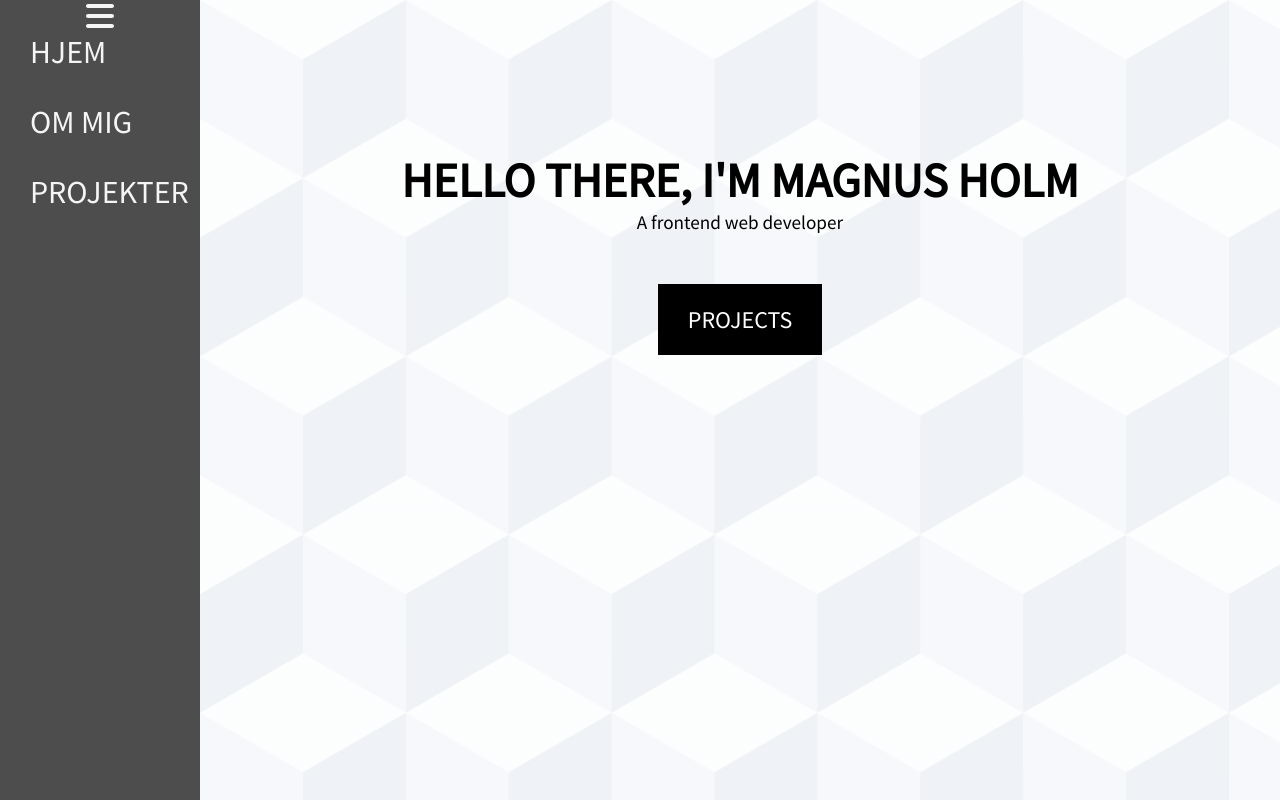
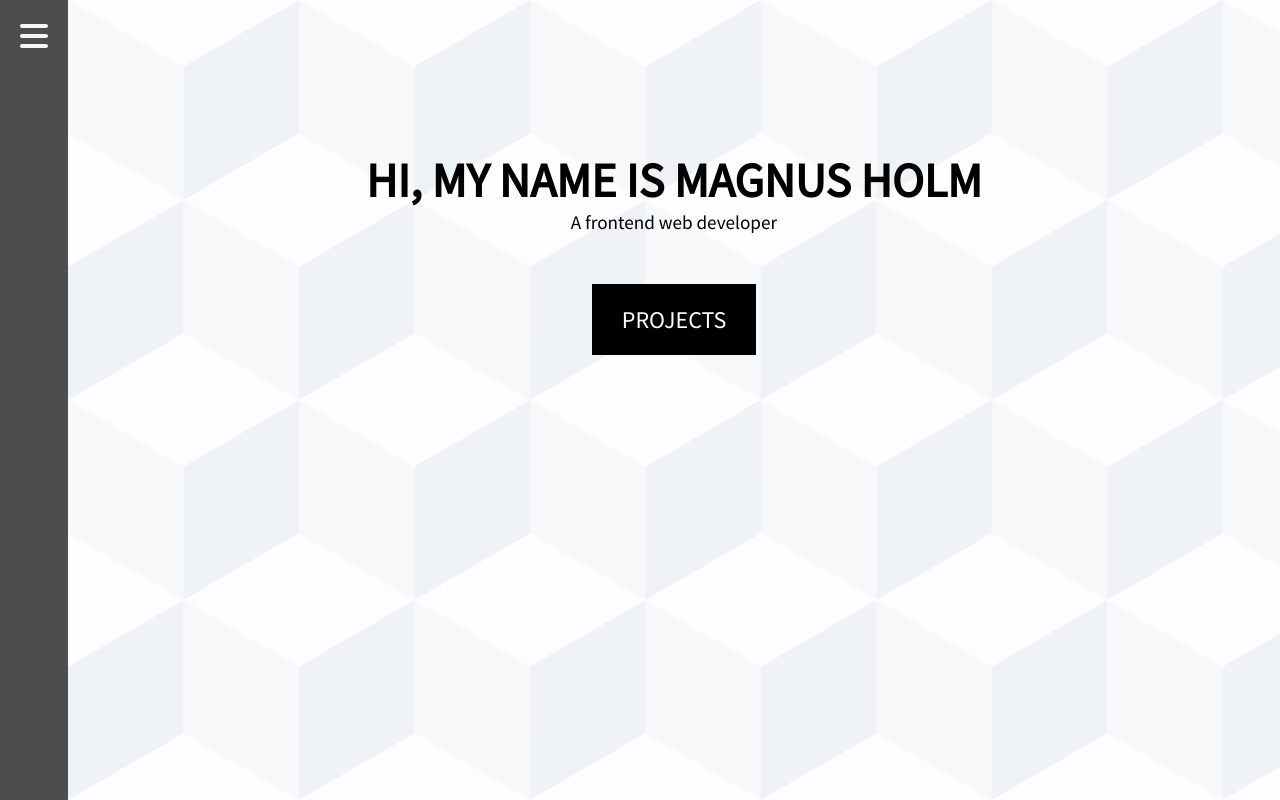
Before and after one commit to Magnus-T-Holm/Portfolio-Website, a React (Create React App) app in the folder portfolio/: page / in a window 1280 px wide. Shown: the top 800 px of the page. Built offline with nearby package versions, Linux system fonts and the light colour scheme.

Commit message:
Update to nav

```diff
--- a/portfolio/src/App.css
+++ b/portfolio/src/App.css
@@ -61,17 +61,31 @@ main {
 
 /*-------- Aside / Nav --------*/
 aside {
-  width: 200px;
   height: 100%;
-  text-align: center;
   position: fixed;
   top: 0;
   background-color: #4d4d4d;
   color: whitesmoke;
 }
 
-#nav_open_button {
+aside svg {
   font-size: xx-large;
+  padding: 20px 20px 100vh 20px;
+  cursor: pointer;
+}
+
+.menu_open_button {
+  padding: 20px;
+}
+
+.menu_closed {
+  display: none;
+}
+
+aside nav {
+  width: 220px;
+  margin-left: 30px;
+
 }
 
 aside ul {
@@ -79,8 +93,6 @@ aside ul {
   display: flex;
   flex-direction: column;
   gap: 30px;
-  align-items: baseline;
-  margin-left: 30px;
 }
 
 aside ul li a {
@@ -90,11 +102,28 @@ aside ul li a {
   text-transform: uppercase;
 }
 
+#language_selectors {
+  margin-top: 40px;
+  margin-right: 30px;
+  display: flex;
+  justify-content: space-between;
+}
+
+#language_selectors a {
+  text-decoration: none;
+  color: whitesmoke;
+  text-transform: uppercase;
+}
+
 /*------------ Sections ------------*/
 /*-------- General --------*/
-#section_wrapper {
+main>div {
   width: 100%;
-  margin-left: 200px;
+  margin-left: 250px;
+}
+
+main .menu_closed_wrapper {
+  margin-left: 68px;
 }
 
 /*-------- Home --------*/
--- a/portfolio/src/components/Aside.js
+++ b/portfolio/src/components/Aside.js
@@ -13,6 +13,21 @@ const Aside = () => {
     isDanish = true
   } else {
     isDanish = false
+  }
+
+  function menuOpenClose() {
+    const nav = document.querySelector("nav");
+    const menu_button = document.querySelector("#menu_button");
+    const section_wrapper = document.querySelector("#section_wrapper");
+    if (nav.classList.contains("menu_closed")) {
+      menu_button.classList.add("menu_open_button");
+      nav.classList.remove("menu_closed");
+      section_wrapper.classList.remove("menu_closed_wrapper");
+    } else {
+      menu_button.classList.remove("menu_open_button");
+      nav.classList.add("menu_closed");
+      section_wrapper.classList.add("menu_closed_wrapper");
+    }
   }
 
   function languageSwitchDanish() {
@@ -64,13 +79,18 @@ const Aside = () => {
 
   return (
     <aside>
-      <FontAwesomeIcon icon={faBars} id="nav_open_button" />
-      <nav>
+      <FontAwesomeIcon icon={faBars} id="menu_button" onClick={menuOpenClose} />
+      <nav className="menu_closed">
         <ul>
           <li><a href="./#" data-danish="Hjem" data-english="Home" onPointerEnter={glitchText}>{isDanish ? "Hjem" : "Home"}</a></li>
           <li><a href="./#about" data-danish="Om mig" data-english="About" onPointerEnter={glitchText}>{isDanish ? "Om mig" : "About"}</a></li>
           <li><a href="./#projects" data-danish="Projekter" data-english="Projects" onPointerEnter={glitchText}>{isDanish ? "Projekter" : "Projects"}</a></li>
         </ul>
+        <div id="language_selectors">
+          <a href="./#" onClick={languageSwitchDanish}>Dansk</a>
+          <span>|</span>
+          <a href="./#" onClick={languageSwitchEnglish}>English</a>
+        </div>
       </nav>
     </aside>
   );
--- a/portfolio/src/pages/Frontpage.js
+++ b/portfolio/src/pages/Frontpage.js
@@ -12,9 +12,9 @@ const Frontpage = () => {
   return (
     <main id="frontpage">
       <Aside />
-      <div id="section_wrapper">
+      <div id="section_wrapper" className="menu_closed_wrapper">
         <section id="home">
-          <h1>{isDanish ? "Hej, mit navn er " : "Hello there, I'm "} Magnus Holm</h1>
+          <h1>{isDanish ? "Hej, mit navn er " : "Hi, my name is "} Magnus Holm</h1>
           <p>{isDanish ? "En frontend web udvikler" : "A frontend web developer"}</p>
           <a href="./#projects">{isDanish ? "Projekter" : "Projects"}</a>
         </section>
```
